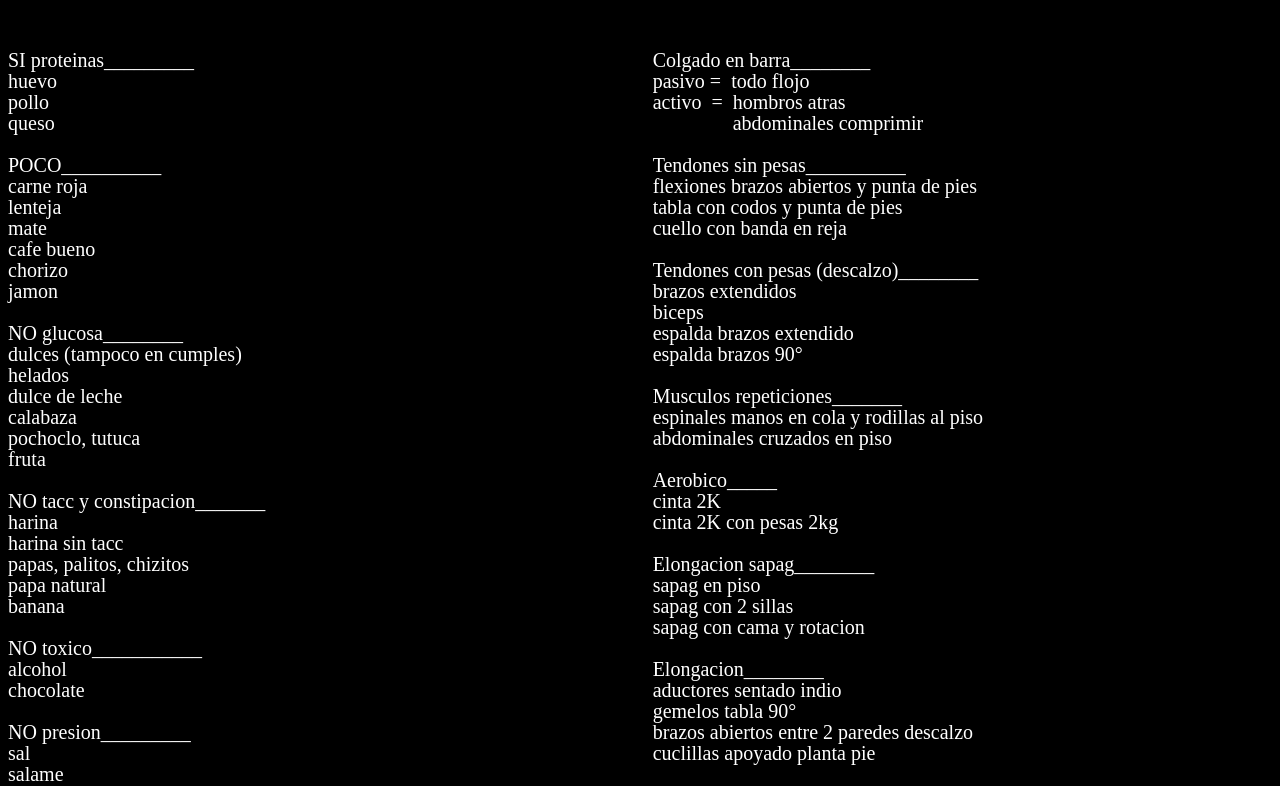
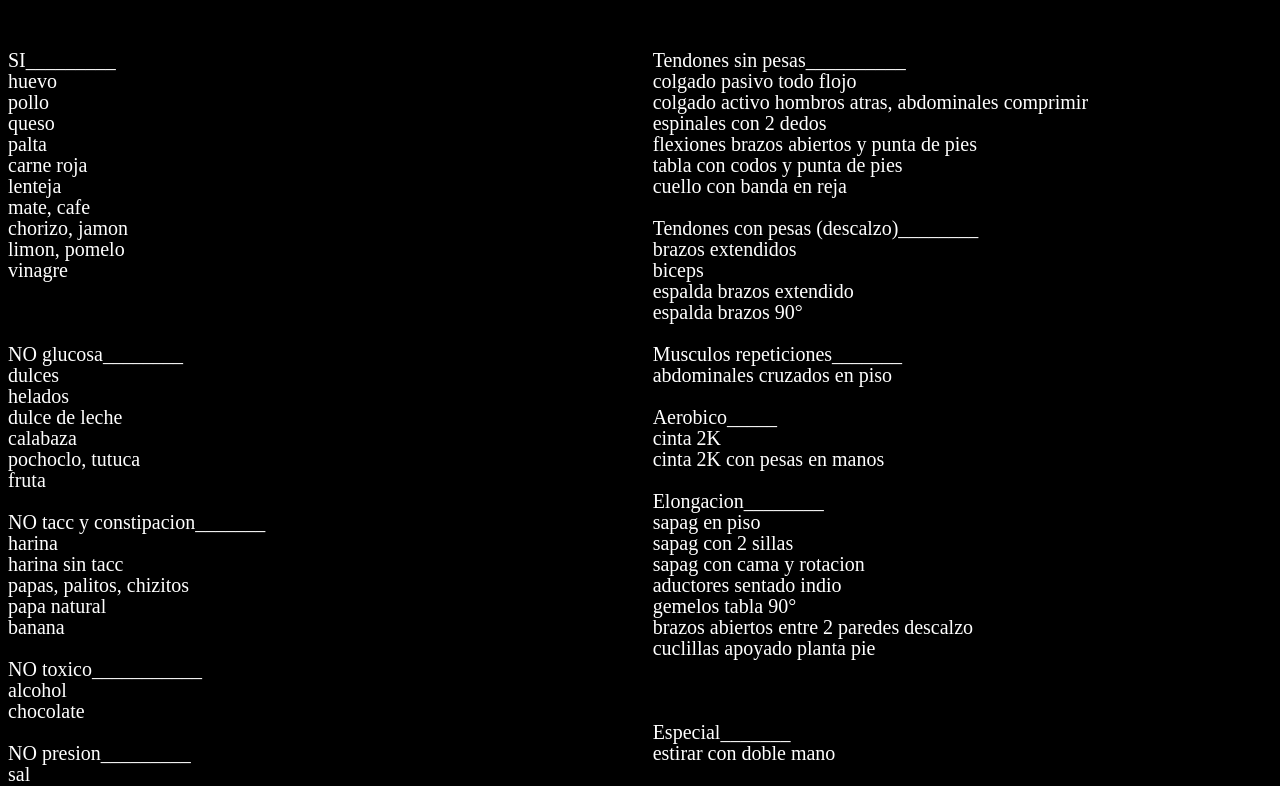
Before and after one commit to mdchi1/web, a plain HTML site: page rutina.html in a window 1280 px wide. Shown: the top 786 px of the page. Drawn offline with Linux system fonts and the light colour scheme.

Commit message:
Add files via upload

```diff
--- a/rutina.html
+++ b/rutina.html
@@ -54,16 +54,15 @@ text-align: center;
 <body style="background-color: black; color: white;" link="white">
 <center>
 <div id="izquierda"><br>
-<br>SI proteinas_________<br>huevo<br>
-pollo<br>queso<br><br>POCO__________<br>carne roja<br>lenteja<br>mate<br>cafe bueno<br>chorizo<br>jamon<br><br>NO glucosa________<br>
-dulces (tampoco en cumples)<br>helados<br>dulce de leche<br>calabaza<br>pochoclo, tutuca<br>fruta<br><br>NO tacc y constipacion_______<br>harina<br>harina sin tacc<br>papas, palitos, chizitos<br>papa natural<br>banana<br><br>NO toxico___________<br>alcohol<br>chocolate<br><br>NO presion_________<br>sal<br>salame<br><br><br><br>Cronologia___________<br>mañana &nbsp; &nbsp; &nbsp;ayuno,&nbsp;1 litro agua,&nbsp;agua con&nbsp;limón<br>&nbsp; &nbsp; &nbsp; &nbsp; &nbsp; &nbsp; &nbsp; &nbsp; &nbsp; tendones, musculos<br>mediodia &nbsp; keto exclusivo<br>tarde &nbsp; &nbsp; &nbsp; &nbsp; &nbsp;agua caliente,&nbsp;mate, cafe<br>noche &nbsp; &nbsp; &nbsp; &nbsp; ayuno, agua con vinagre<br>&nbsp; &nbsp; &nbsp; &nbsp; &nbsp; &nbsp; &nbsp; &nbsp; &nbsp; aerobico<br><br>
+<br>SI_________<br>huevo<br>
+pollo<br>queso<br>palta<br>carne roja<br>lenteja<br>mate, cafe<br>chorizo, jamon<br>limon, pomelo<br>vinagre<br><br><br><br>NO glucosa________<br>
+dulces<br>helados<br>dulce de leche<br>calabaza<br>pochoclo, tutuca<br>fruta<br><br>NO tacc y constipacion_______<br>harina<br>harina sin tacc<br>papas, palitos, chizitos<br>papa natural<br>banana<br><br>NO toxico___________<br>alcohol<br>chocolate<br><br>NO presion_________<br>sal<br>salame<br><br><br><br><br><br><br><br>
 </div>
 <div id="derecha"><br>
-<br>Colgado en barra________<br>pasivo = &nbsp;todo flojo<br>activo &nbsp;= &nbsp;hombros atras<br>&nbsp; &nbsp; &nbsp; &nbsp; &nbsp; &nbsp; &nbsp; &nbsp; abdominales comprimir<br><br>Tendones&nbsp;sin pesas__________<br>flexiones&nbsp;brazos abiertos y punta de pies<br>tabla&nbsp;con codos y punta de pies<br>cuello con banda en reja<br><br>Tendones con pesas (descalzo)________<br>brazos extendidos<br>biceps<br>espalda brazos extendido<br>espalda brazos 90°<br>
-<br>Musculos&nbsp;repeticiones_______<br>espinales manos en cola y rodillas al piso<br>abdominales cruzados en piso<br><br>Aerobico_____<br>cinta 2K<br>cinta 2K con pesas 2kg<br><br>Elongacion sapag________<br>sapag en piso<br>sapag con 2 sillas<br>sapag con cama y rotacion<br><br>Elongacion________<br>aductores sentado indio<br>gemelos tabla 90°<br>brazos abiertos entre 2 paredes descalzo<br>
+<br>Tendones&nbsp;sin pesas__________<br>colgado pasivo&nbsp;todo flojo<br>colgado activo hombros atras,&nbsp;abdominales comprimir<br>espinales con 2 dedos<br>flexiones&nbsp;brazos abiertos y punta de pies<br>tabla&nbsp;con codos y punta de pies<br>cuello con banda en reja<br><br>Tendones con pesas (descalzo)________<br>brazos extendidos<br>biceps<br>espalda brazos extendido<br>espalda brazos 90°<br>
+<br>Musculos&nbsp;repeticiones_______<br>abdominales cruzados en piso<br><br>Aerobico_____<br>cinta 2K<br>cinta 2K con pesas en manos<br><br>Elongacion________<br>sapag en piso<br>sapag con 2 sillas<br>sapag con cama y rotacion<br>aductores sentado indio<br>gemelos tabla 90°<br>brazos abiertos entre 2 paredes descalzo<br>
 cuclillas apoyado planta pie<br>
-<br>Especial ducha_______<br>
-cuclillas apoyado planta pie tocar piso<br><br>Sol______<br>No protector solar<br>exponer&nbsp;piel&nbsp;lo maximo posible<br>gorra siempre<br>mediodia precaucion<br><br><br><br>
+<br><br><br>Especial_______<br>estirar con doble mano<br><br>Sol______<br>No protector solar<br>exponer&nbsp;piel al maximo<br>gorra siempre<br>mediodia precaucion<br><br><br><br>
 </div>
 <div id="centro"><br>
 <br>
@@ -87,7 +86,7 @@ cuclillas apoyado planta pie tocar piso<br><br>Sol______<br>No protector solar<b
 <br>
 <br>
 <br><br><br><br><br><br><br><br><br><br>
-<br><br><br><br><br><br><br><br><br><br><br><br><br><br><br><br><br>
+<br><br><br><br><br><br><br><br><br><br><br><br><br><br>
 </div>
 <div id="abajo"><em style="font-weight: bold; font-style: normal; color: rgb(95, 99, 104); font-family: arial,sans-serif; font-size: 14px; letter-spacing: normal; orphans: 2; text-align: left; text-indent: 0px; text-transform: none; white-space: normal; widows: 2; word-spacing: 0px; background-color: rgb(255, 255, 255);"></em>.<br>
 <br>
```
